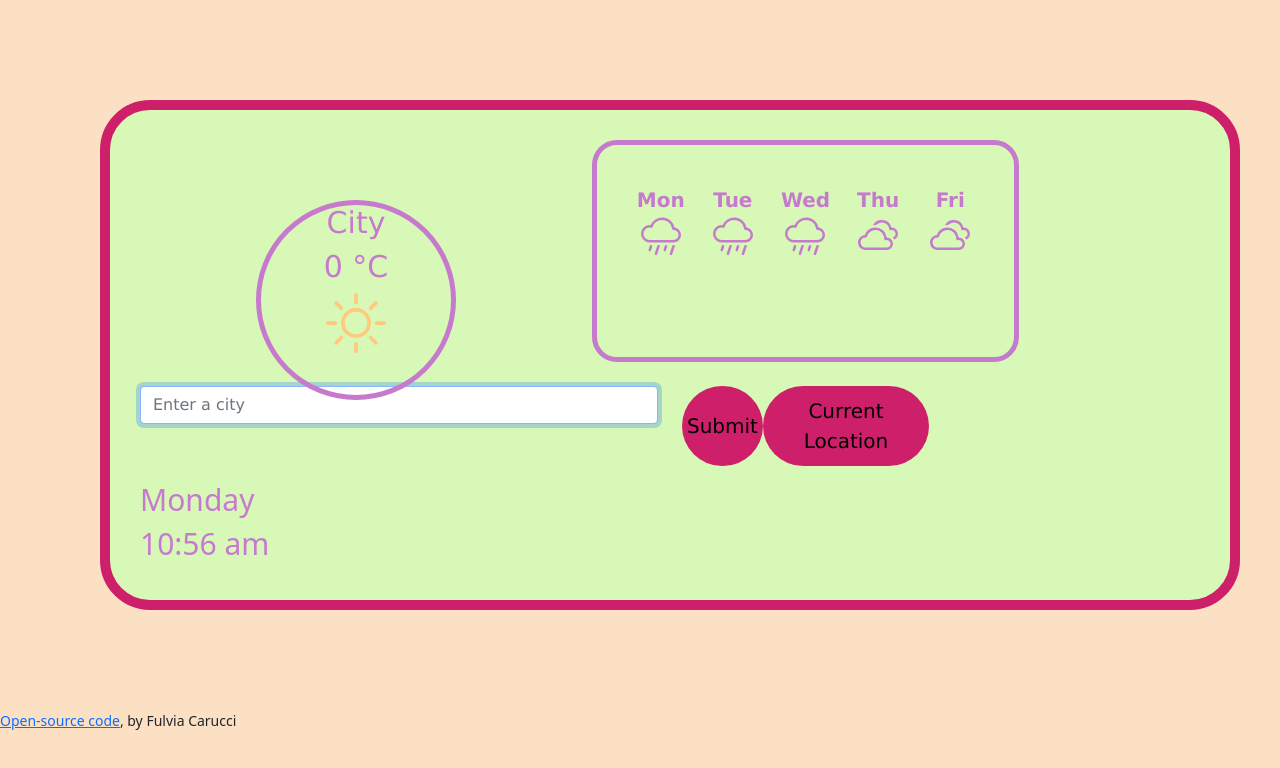
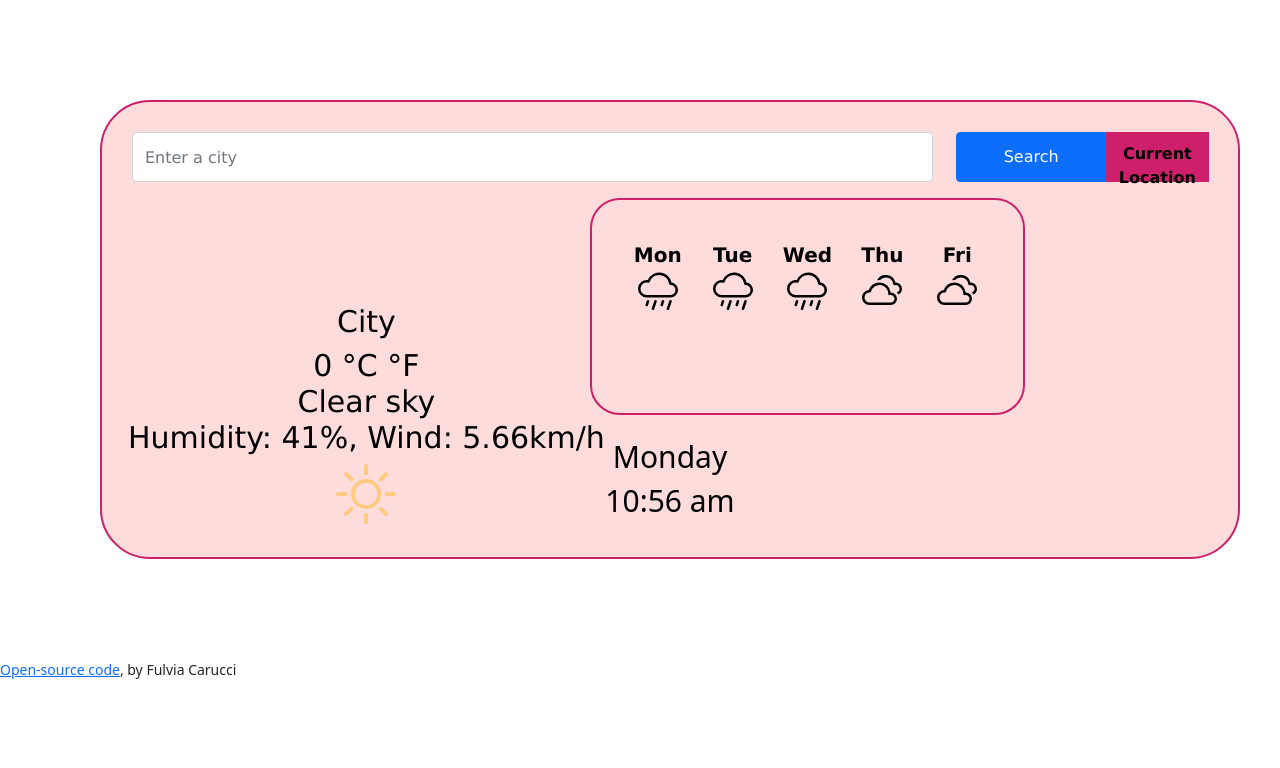
Before and after one commit to Fulviaca/SheCodes-weather-app, a plain HTML site: page index.html in a window 1280 px wide. Drawn offline with nearby package versions, Linux system fonts and the light colour scheme.

Commit message:
Template changes

```diff
--- a/index.html
+++ b/index.html
@@ -14,15 +14,48 @@
     <script src="https://cdn.jsdelivr.net/npm/axios/dist/axios.min.js"></script>
   </head>
   <body>
+    <div class="app">
       <div class="container">
         <div class="row">
+          <form class="search-form" id="search-form">
+            <div class="row">
+              <div class="col-9">
+                <input
+                  type="search"
+                  placeholder="Enter a city"
+                  class="form-control"
+                />
+              </div>
+              <div class="col-3 p-0">
+                <div
+                  class="btn-group"
+                  role="group"
+                  aria-label="Basic mixed styles example"
+                >
+                  <input
+                    type="submit"
+                    class="btn btn-primary w-100"
+                    value="Search"
+                  />
+                  <button id="searchPosition" type="currentLocation">
+                    Current Location
+                  </button>
+                </div>
+              </div>
+            </div>
+          </form>
           <div class="col-md-5">
             <div class="col-md-10">
               <header>
                 <h1 id="city">City</h1>
                 <h2>
                   <span class="temperature" id="temperature">0</span>
-                <span class="units">°C</span>
+                  <span class="units"
+                    >°C °F <br />
+
+                    Clear sky <br />
+                    Humidity: 41%, Wind: 5.66km/h</span
+                  >
                 </h2>
                 <h3>
                   <svg
@@ -139,37 +172,14 @@
           </div>
         </div>
         <br />
-      <form class="search-form" id="search-form">
-        <div class="row">
-          <div class="col-6">
-            <input
-              type="search"
-              placeholder="Enter a city"
-              autofocus="on"
-              autocomplete="off"
-              id="city-input"
-              class="form-control"
-            />
-          </div>
-          <div class="col-3">
-            <div
-              class="btn-group"
-              role="group"
-              aria-label="Basic mixed styles example"
-            >
-              <input type="submit" />
-              <button id="searchPosition" type="currentLocation">
-                Current Location
-              </button>
-            </div>
-          </div>
-        </div>
-      </form>
+        <div class="currentDay">
           <div class="col">
             <h4 id="current-day">Tuesday</h4>
             <div class="row">
               <div class="col">
                 <h4 id="current-time">16:10 pm</h4>
+              </div>
+            </div>
           </div>
         </div>
       </div>
--- a/src/style.css
+++ b/src/style.css
@@ -1,25 +1,22 @@
 body {
-  background-color: #fbe0c4;
+  background-color: #fff;
 }
 
 .container {
   position: block;
-  background-color: #d8f8b7;
+  background-color: #ffdcdc;
   padding: 30px;
   border-radius: 50px;
-  border: 10px solid #ce1f6a;
+  border: 2px solid #ce1f6a;
   display: block;
   margin: 100 100 100 100;
 }
 header {
-  left: 20%;
-  top: 25%;
+  left: 10%;
+  top: 38%;
   position: absolute;
   display: block;
-  border: 5px solid #c67ace;
-  border-radius: 50%;
-  width: 200px;
-  height: 200px;
+  border: none;
 }
 h1,
 h2,
@@ -32,18 +29,18 @@ h3 {
 h1,
 h2,
 h4 {
-  color: #c67ace;
+  color: black;
   font-size: 30px;
 }
 .container-app {
-  border: 5px solid #c67ace;
+  border: 2px solid #ce1f6a;
   padding: 40px;
-  border-radius: 25px;
+  border-radius: 30px;
   padding-bottom: 20%;
 }
 
 p {
-  color: #c67ace;
+  color: black;
   font-weight: bold;
   text-align: center;
   font-size: 20px;
@@ -51,16 +48,25 @@ p {
     "Lucida Sans Unicode", Geneva, Verdana, sans-serif;
 }
 .form-control {
-  color: #c67ace;
+  color: black;
   margin: 0 auto;
 }
 button,
 input {
-  background-color: #ce1f6a;
-  border: white;
-  font-size: 20px;
-  border-radius: 50px;
-  padding: 10px 5px;
+  background: #ce1f6a;
+  font-weight: 700;
+  font-size: 16px;
+  padding: 10px 10px;
+  border: none;
+  height: 50px;
   font-family: "Lucida Sans", "Lucida Sans Regular", "Lucida Grande",
     "Lucida Sans Unicode", Geneva, Verdana, sans-serif;
 }
+.currentDay {
+  margin: 0 auto;
+  text-align: center;
+}
+
+.search-form {
+  text-align: center;
+}
```
Lines whose indentation alone changed are shown as unchanged.
